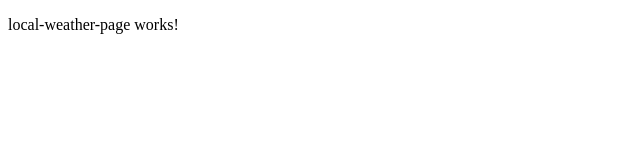
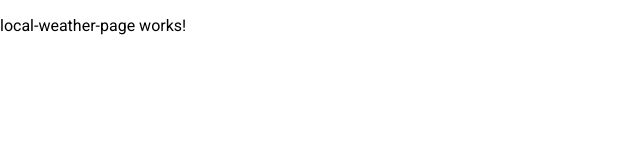
Before and after one commit to Trevor-Banning/weather-channel, an Angular app: page / in a window 1280 px wide. Shown: the top 160 px of the page, without its empty margins (0-640 px from the left). Built offline with nearby package versions, Linux system fonts and the light colour scheme; no server answers.

Commit message:
added angular material // good package.json

```diff
--- a/angular.json
+++ b/angular.json
@@ -30,6 +30,7 @@
               "src/assets"
             ],
             "styles": [
+              "@angular/material/prebuilt-themes/deeppurple-amber.css",
               "src/styles.scss"
             ],
             "scripts": [],
@@ -95,6 +96,7 @@
               "src/assets"
             ],
             "styles": [
+              "@angular/material/prebuilt-themes/deeppurple-amber.css",
               "src/styles.scss"
             ],
             "scripts": []
--- a/src/app/app.config.ts
+++ b/src/app/app.config.ts
@@ -3,7 +3,8 @@
 
 import { routes } from './app.routes';
 import { provideClientHydration } from '@angular/platform-browser';
+import { provideAnimations } from '@angular/platform-browser/animations';
 
 export const appConfig: ApplicationConfig = {
-  providers: [provideRouter(routes), provideClientHydration()]
+  providers: [provideRouter(routes), provideClientHydration(), provideAnimations()]
 };
--- a/src/index.html
+++ b/src/index.html
@@ -6,6 +6,8 @@
   <base href="/">
   <meta name="viewport" content="width=device-width, initial-scale=1">
   <link rel="icon" type="image/x-icon" href="favicon.ico">
+  <link href="https://fonts.googleapis.com/css2?family=Roboto:wght@300;400;500&display=swap" rel="stylesheet">
+  <link href="https://fonts.googleapis.com/icon?family=Material+Icons" rel="stylesheet">
 </head>
 <body>
   <app-root></app-root>
--- a/src/styles.scss
+++ b/src/styles.scss
@@ -1 +1,4 @@
 /* You can add global styles to this file, and also import other style files */
+
+html, body { height: 100%; }
+body { margin: 0; font-family: Roboto, "Helvetica Neue", sans-serif; }
```
Also changed, not shown: package.json (+12 -10 lines), 1 other file (tests, documents, lock files or other folders).
